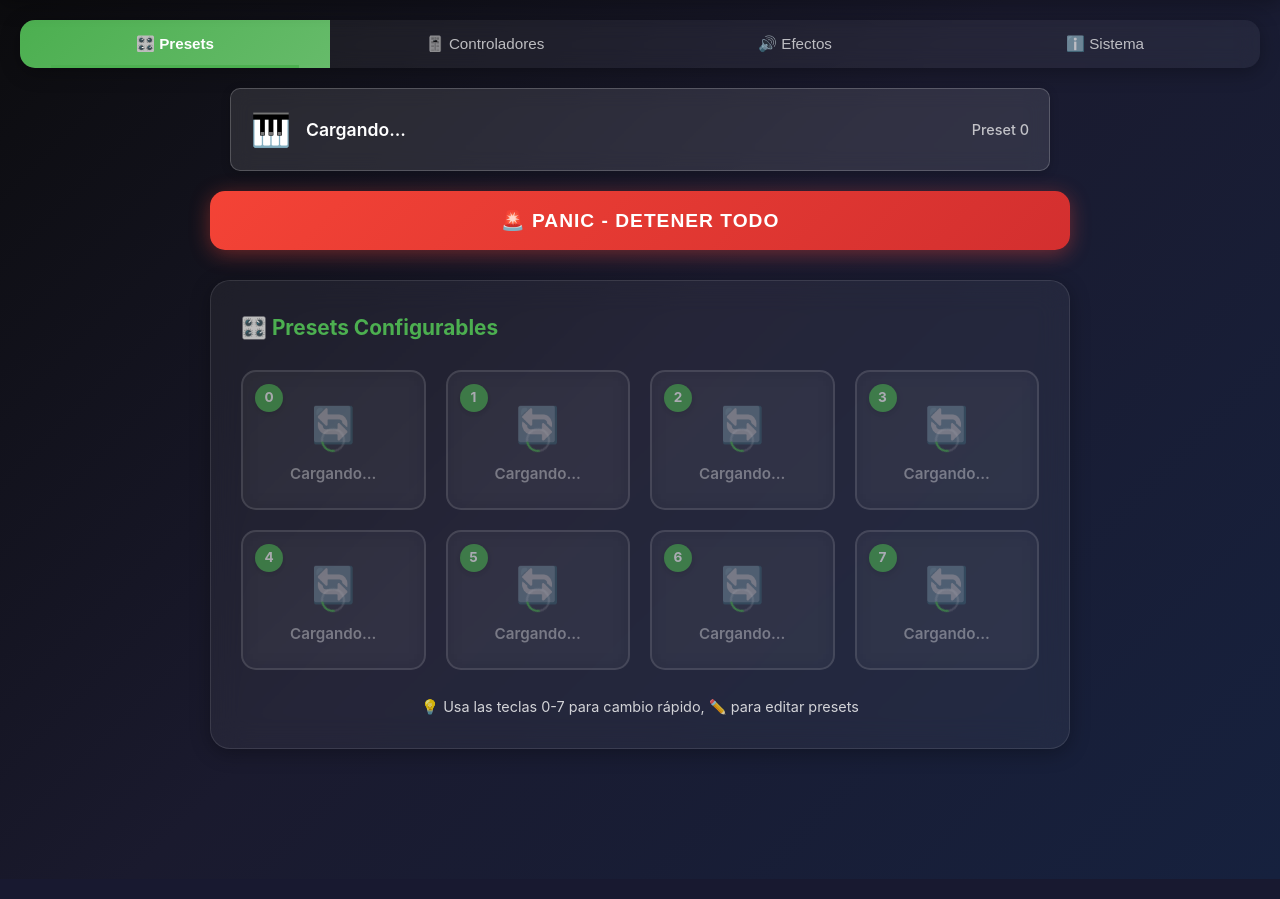
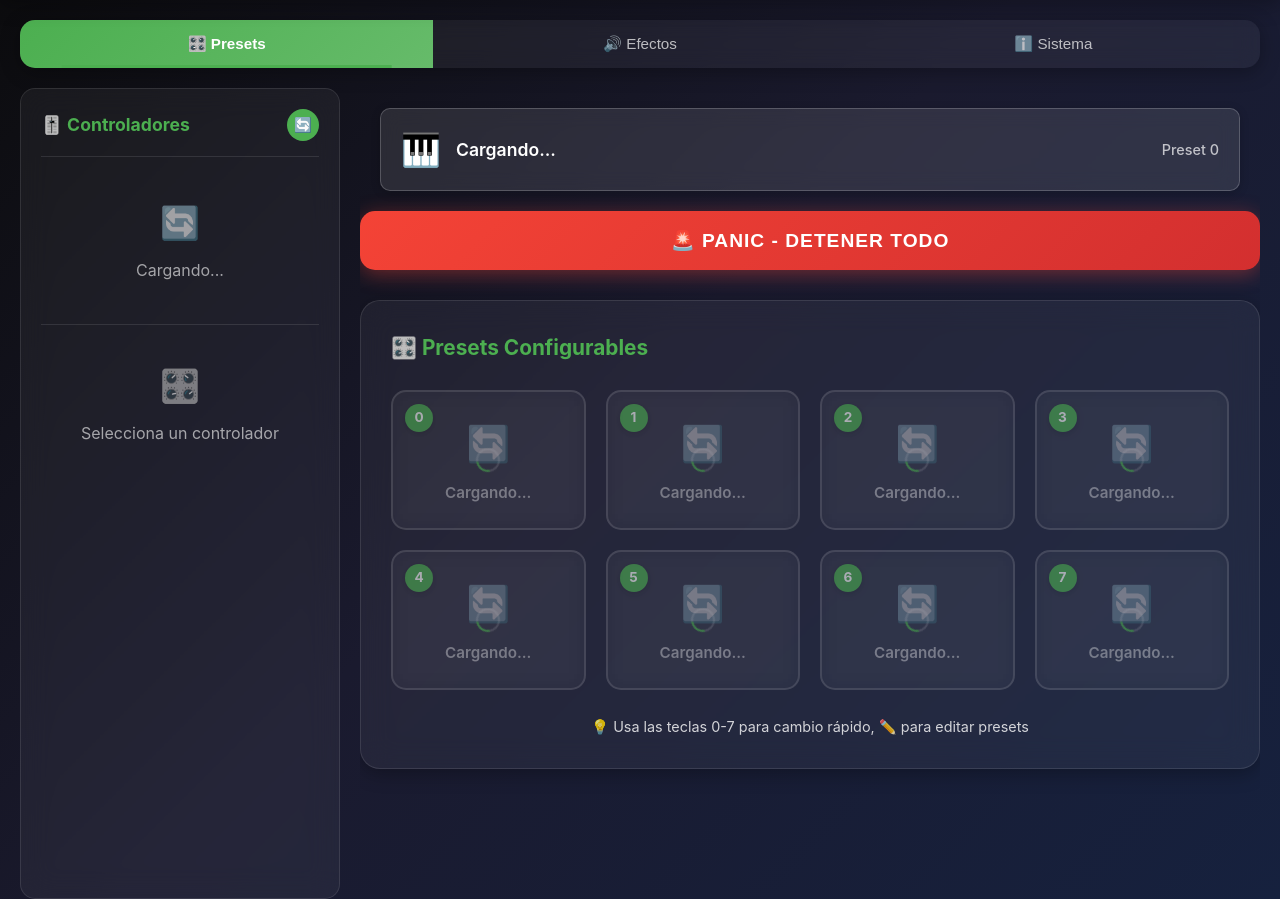
Before and after one commit to jorgetrad99/guitar-midi, a Python web app: template web/templates/index.html in a window 1280 px wide. Shown: the part 142-1041 px from the top of the page. Run offline with Jinja, Linux system fonts and the light colour scheme; the template is opened without the code that fills it, so the values that code supplies are empty.

Commit message:
feat(ui): add controllers sidebar with real-time device selection
Transform the controllers tab into a persistent sidebar that displays MIDI controllers alongside main content. Controllers now show in a dedicated sidebar with refresh functionality, active state indication, and streamlined preset management. The main interface adopts a two-panel layout with controllers always visible for improved workflow.

- Add persistent controllers sidebar with device list and refresh button
- Implement controller selection with visual active states
- Redesign main layout to use flexbox container with sidebar
- Remove dedicated controllers tab in favor of always-visible sidebar
- Update controller rendering logic for sidebar-optimized display
- Enhance visual hierarchy with improved spacing and interaction states

```diff
--- a/web/static/css/style.css
+++ b/web/static/css/style.css
@@ -130,10 +130,202 @@
 }
 
 /* Main Container */
+.main-container {
+    display: flex;
+    height: calc(100vh - 140px);
+    gap: 20px;
+    padding: 0 20px;
+}
+
+.controllers-sidebar {
+    width: 320px;
+    background: var(--white-05);
+    border-radius: var(--border-radius);
+    padding: 20px;
+    backdrop-filter: blur(15px);
+    border: 1px solid var(--white-10);
+    height: 100%;
+    overflow-y: auto;
+    flex-shrink: 0;
+}
+
+.sidebar-header {
+    display: flex;
+    justify-content: space-between;
+    align-items: center;
+    margin-bottom: 20px;
+    padding-bottom: 15px;
+    border-bottom: 1px solid var(--white-10);
+}
+
+.sidebar-header h3 {
+    margin: 0;
+    color: var(--primary);
+    font-size: 1.1rem;
+}
+
+.refresh-controllers {
+    background: var(--primary);
+    color: white;
+    border: none;
+    border-radius: 50%;
+    width: 32px;
+    height: 32px;
+    cursor: pointer;
+    font-size: 0.9rem;
+    transition: var(--transition);
+}
+
+.refresh-controllers:hover {
+    background: var(--primary-dark);
+    transform: rotate(90deg);
+}
+
+.controllers-list {
+    margin-bottom: 20px;
+}
+
+.controller-item {
+    background: var(--white-05);
+    border: 1px solid var(--white-20);
+    border-radius: var(--border-radius-small);
+    padding: 12px;
+    margin-bottom: 10px;
+    cursor: pointer;
+    transition: var(--transition);
+    display: flex;
+    align-items: center;
+    gap: 10px;
+}
+
+.controller-item:hover {
+    border-color: var(--primary);
+    background: rgba(76, 175, 80, 0.1);
+}
+
+.controller-item.active {
+    border-color: var(--primary);
+    background: rgba(76, 175, 80, 0.2);
+    box-shadow: 0 0 15px rgba(76, 175, 80, 0.3);
+}
+
+.controller-icon {
+    font-size: 1.5rem;
+    width: 40px;
+    text-align: center;
+}
+
+.controller-info {
+    flex: 1;
+}
+
+.controller-name {
+    font-weight: 600;
+    font-size: 0.9rem;
+    margin-bottom: 2px;
+}
+
+.controller-type {
+    font-size: 0.75rem;
+    opacity: 0.7;
+}
+
+.controller-status {
+    font-size: 1rem;
+}
+
+.selected-controller-presets {
+    border-top: 1px solid var(--white-10);
+    padding-top: 15px;
+}
+
+.preset-item {
+    background: var(--white-05);
+    border: 1px solid var(--white-20);
+    border-radius: var(--border-radius-small);
+    padding: 10px;
+    margin-bottom: 8px;
+    cursor: pointer;
+    transition: var(--transition);
+    display: flex;
+    align-items: center;
+    gap: 10px;
+}
+
+.preset-item:hover {
+    border-color: var(--primary);
+    background: rgba(76, 175, 80, 0.1);
+}
+
+.preset-item.active {
+    border-color: var(--primary);
+    background: rgba(76, 175, 80, 0.2);
+}
+
+.preset-number {
+    background: var(--primary);
+    color: white;
+    width: 24px;
+    height: 24px;
+    border-radius: 50%;
+    display: flex;
+    align-items: center;
+    justify-content: center;
+    font-size: 0.75rem;
+    font-weight: bold;
+    flex-shrink: 0;
+}
+
+.preset-info {
+    flex: 1;
+}
+
+.preset-name {
+    font-weight: 500;
+    font-size: 0.85rem;
+    margin-bottom: 2px;
+}
+
+.preset-details {
+    font-size: 0.7rem;
+    opacity: 0.7;
+}
+
+.preset-edit {
+    background: var(--secondary);
+    color: white;
+    border: none;
+    border-radius: 50%;
+    width: 24px;
+    height: 24px;
+    cursor: pointer;
+    font-size: 0.7rem;
+    transition: var(--transition);
+    display: flex;
+    align-items: center;
+    justify-content: center;
+}
+
+.preset-edit:hover {
+    background: var(--secondary-dark);
+    transform: scale(1.1);
+}
+
+.loading-controllers, .no-controller-selected {
+    text-align: center;
+    padding: 20px;
+    opacity: 0.6;
+}
+
+.loading-controllers div, .no-controller-selected div {
+    font-size: 2rem;
+    margin-bottom: 10px;
+}
+
 .main {
-    padding: 0 20px 100px;
-    max-width: 900px;
-    margin: 0 auto;
+    flex: 1;
+    padding: 0 0 100px 0;
+    overflow-y: auto;
 }
 
 /* Tab Content */
--- a/web/static/js/app.js
+++ b/web/static/js/app.js
@@ -8,6 +8,10 @@
         this.presets = {};
         this.effects = {};
         this.isLoading = false;
+
+        // Control del panel lateral
+        this.selectedController = null;
+        this.controllers = {};
 
         this.init();
     }
@@ -47,6 +51,12 @@
                 this.updateEffect(effect, value);
             });
         });
+
+        // Refresh controllers button
+        const refreshBtn = document.querySelector('.refresh-controllers');
+        if (refreshBtn) {
+            refreshBtn.addEventListener('click', () => this.loadControllers());
+        }
     }
 
     setupKeyboardShortcuts() {
@@ -89,7 +99,7 @@
                 this.renderPresets();
                 this.updateCurrentInstrument();
                 this.updateEffectValues();
-                this.loadControllers();
+                this.loadControllersSidebar();
 
                 this.showStatus('✅ Sistema cargado', 'success');
             } else {
@@ -116,10 +126,7 @@
         });
         document.getElementById(tabName).classList.add('active');
 
-        // Load specific tab data if needed
-        if (tabName === 'controllers') {
-            this.loadControllers();
-        }
+        // No need to load controllers per tab anymore
     }
 
     renderPresets() {
@@ -362,9 +369,9 @@
         }
     }
 
-    async loadControllers() {
+    async loadControllersSidebar() {
         try {
-            console.log('🎛️ JS: Cargando controladores...');
+            console.log('🎛️ JS: Cargando controladores en sidebar...');
 
             const response = await fetch('/api/controllers');
             const data = await response.json();
@@ -372,26 +379,26 @@
             console.log('📋 JS: Controladores obtenidos:', data);
 
             if (data.success) {
-                this.renderControllers(data.controllers, data.types);
+                this.controllers = data.controllers;
+                this.renderControllersSidebar(data.controllers);
             } else {
-                this.renderControllersError('Error cargando controladores');
+                this.renderControllersSidebarError('Error cargando controladores');
             }
         } catch (error) {
             console.error('❌ JS: Error loading controllers:', error);
-            this.renderControllersError('Error de conexión');
+            this.renderControllersSidebarError('Error de conexión');
         }
     }
 
-    renderControllers(controllers, types) {
-        const container = document.getElementById('controllersContainer');
+    renderControllersSidebar(controllers) {
+        const container = document.getElementById('controllersList');
         if (!container) return;
 
         if (Object.keys(controllers).length === 0) {
             container.innerHTML = `
-                <div class="text-center" style="padding: 40px 20px; opacity: 0.7;">
-                    <div style="font-size: 2rem; margin-bottom: 15px;">🔌</div>
-                    <p>No hay controladores conectados</p>
-                    <p style="font-size: 0.9rem; margin-top: 10px;">Conecta un dispositivo MIDI para empezar</p>
+                <div class="loading-controllers">
+                    <div>🔌</div>
+                    <p>No hay controladores</p>
                 </div>
             `;
             return;
@@ -400,33 +407,172 @@
         let html = '';
         Object.entries(controllers).forEach(([controllerName, controllerInfo]) => {
             const type = controllerInfo.type;
-            const typeInfo = types[type] || {};
+            const isActive = this.selectedController === controllerName;
 
             html += `
-                <div class="controller-card" data-controller="${controllerName}">
-                    <div class="controller-header">
-                        <div class="controller-icon">${this.getControllerIcon(type)}</div>
-                        <div class="controller-info">
-                            <h3 class="controller-name">${controllerName}</h3>
-                            <p class="controller-type">${typeInfo.name || type}</p>
-                        </div>
-                        <div class="controller-status ${controllerInfo.connected ? 'connected' : 'disconnected'}">
-                            ${controllerInfo.connected ? '✅' : '❌'}
-                        </div>
+                <div class="controller-item ${isActive ? 'active' : ''}"
+                     data-controller="${controllerName}"
+                     onclick="window.guitarMIDIApp.selectController('${controllerName}')">
+                    <div class="controller-icon">${this.getControllerIcon(type)}</div>
+                    <div class="controller-info">
+                        <div class="controller-name">${controllerName}</div>
+                        <div class="controller-type">${type.replace('_', ' ')}</div>
                     </div>
-                    <div class="controller-presets" id="presets-${controllerName}">
-                        <div class="loading">Cargando presets...</div>
+                    <div class="controller-status">
+                        ${controllerInfo.connected ? '✅' : '❌'}
                     </div>
                 </div>
             `;
         });
 
         container.innerHTML = html;
+    }
 
-        // Load presets for each controller
-        Object.keys(controllers).forEach(controllerName => {
-            this.loadControllerPresets(controllerName);
+    renderControllersSidebarError(message) {
+        const container = document.getElementById('controllersList');
+        if (!container) return;
+
+        container.innerHTML = `
+            <div class="loading-controllers">
+                <div>❌</div>
+                <p>${message}</p>
+                <button onclick="window.guitarMIDIApp.loadControllersSidebar()"
+                        style="margin-top: 10px; padding: 6px 12px; background: var(--primary); color: white; border: none; border-radius: 4px; cursor: pointer;">
+                    🔄 Reintentar
+                </button>
+            </div>
+        `;
+    }
+
+    async selectController(controllerName) {
+        try {
+            console.log(`🎛️ JS: Seleccionando controlador: ${controllerName}`);
+
+            this.selectedController = controllerName;
+
+            // Actualizar UI para mostrar el controlador seleccionado
+            this.renderControllersSidebar(this.controllers);
+
+            // Cargar presets del controlador seleccionado
+            await this.loadSelectedControllerPresets(controllerName);
+
+        } catch (error) {
+            console.error('❌ JS: Error selecting controller:', error);
+        }
+    }
+
+    async loadSelectedControllerPresets(controllerName) {
+        try {
+            const container = document.getElementById('selectedControllerPresets');
+            if (!container) return;
+
+            // Mostrar loading
+            container.innerHTML = `
+                <div class="loading-controllers">
+                    <div>🔄</div>
+                    <p>Cargando presets...</p>
+                </div>
+            `;
+
+            const response = await fetch(`/api/controllers/${controllerName}/presets`);
+            const data = await response.json();
+
+            if (data.success) {
+                this.renderSelectedControllerPresets(controllerName, data.presets, data.current_preset);
+            } else {
+                container.innerHTML = `
+                    <div class="loading-controllers">
+                        <div>❌</div>
+                        <p>Error: ${data.error}</p>
+                    </div>
+                `;
+            }
+
+        } catch (error) {
+            console.error(`❌ JS: Error loading presets for ${controllerName}:`, error);
+            const container = document.getElementById('selectedControllerPresets');
+            if (container) {
+                container.innerHTML = `
+                    <div class="loading-controllers">
+                        <div>❌</div>
+                        <p>Error de conexión</p>
+                    </div>
+                `;
+            }
+        }
+    }
+
+    renderSelectedControllerPresets(controllerName, presets, currentPreset) {
+        const container = document.getElementById('selectedControllerPresets');
+        if (!container) return;
+
+        if (Object.keys(presets).length === 0) {
+            container.innerHTML = `
+                <div class="no-controller-selected">
+                    <div>🎛️</div>
+                    <p>Sin presets</p>
+                </div>
+            `;
+            return;
+        }
+
+        let html = `<h4 style="margin-bottom: 15px; color: var(--primary);">Presets - ${controllerName}</h4>`;
+
+        Object.entries(presets).forEach(([presetId, presetInfo]) => {
+            const isActive = parseInt(presetId) === currentPreset;
+
+            html += `
+                <div class="preset-item ${isActive ? 'active' : ''}"
+                     onclick="window.guitarMIDIApp.setControllerPreset('${controllerName}', ${presetId})">
+                    <div class="preset-number">${presetId}</div>
+                    <div class="preset-info">
+                        <div class="preset-name">${presetInfo.name || 'Preset ' + presetId}</div>
+                        <div class="preset-details">Programa ${presetInfo.program || 0}</div>
+                    </div>
+                    <button class="preset-edit"
+                            onclick="event.stopPropagation(); window.guitarMIDIApp.editControllerPreset('${controllerName}', ${presetId})"
+                            title="Editar preset">
+                        ✏️
+                    </button>
+                </div>
+            `;
         });
+
+        container.innerHTML = html;
+    }
+
+    async setControllerPreset(controllerName, presetId) {
+        try {
+            console.log(`🎛️ JS: Activando preset ${presetId} en controlador ${controllerName}`);
+
+            const response = await fetch(`/api/controllers/${controllerName}/preset/${presetId}`, {
+                method: 'POST'
+            });
+
+            const data = await response.json();
+
+            if (data.success) {
+                this.showStatus(`✅ ${controllerName}: ${data.preset_name}`, 'success');
+                // Recargar presets para actualizar el estado activo
+                this.loadSelectedControllerPresets(controllerName);
+            } else {
+                this.showStatus(`❌ Error: ${data.error}`, 'error');
+            }
+        } catch (error) {
+            console.error('❌ JS: Error setting controller preset:', error);
+            this.showStatus('❌ Error de conexión', 'error');
+        }
+    }
+
+    editControllerPreset(controllerName, presetId) {
+        // TODO: Implementar editor de presets para controladores
+        console.log(`✏️ JS: Editando preset ${presetId} de ${controllerName}`);
+        this.showStatus('🔧 Editor de presets en desarrollo', 'warning');
+    }
+
+    // Mantener función para compatibilidad (llamará a la nueva)
+    async loadControllers() {
+        return this.loadControllersSidebar();
     }
 
     renderControllersError(message) {
--- a/web/templates/index.html
+++ b/web/templates/index.html
@@ -16,12 +16,35 @@
     <!-- Navigation Tabs -->
     <div class="nav-tabs">
         <button class="nav-tab active" data-tab="presets">🎛️ Presets</button>
-        <button class="nav-tab" data-tab="controllers">🎚️ Controladores</button>
         <button class="nav-tab" data-tab="effects">🔊 Efectos</button>
         <button class="nav-tab" data-tab="info">ℹ️ Sistema</button>
     </div>
 
-    <main class="main">
+    <main class="main-container">
+        <!-- Panel lateral de controladores -->
+        <aside class="controllers-sidebar">
+            <div class="sidebar-header">
+                <h3>🎚️ Controladores</h3>
+                <button class="refresh-controllers" title="Actualizar controladores">🔄</button>
+            </div>
+
+            <div class="controllers-list" id="controllersList">
+                <div class="loading-controllers">
+                    <div>🔄</div>
+                    <p>Cargando...</p>
+                </div>
+            </div>
+
+            <div class="selected-controller-presets" id="selectedControllerPresets">
+                <div class="no-controller-selected">
+                    <div>🎛️</div>
+                    <p>Selecciona un controlador</p>
+                </div>
+            </div>
+        </aside>
+
+        <!-- Contenido principal -->
+        <main class="main">
         <!-- Current Instrument Display -->
         <div class="current-instrument">
             <div class="current-icon" id="currentIcon">🎹</div>
@@ -83,25 +106,6 @@
                 </div>
                 <div class="text-center" style="opacity: 0.8; font-size: 0.9rem; margin-top: 15px;">
                     💡 Usa las teclas 0-7 para cambio rápido, ✏️ para editar presets
-                </div>
-            </div>
-        </div>
-
-        <!-- TAB: Controllers -->
-        <div id="controllers" class="tab-content">
-            <div class="section">
-                <h2 class="section-title">🎚️ Controladores MIDI</h2>
-
-                <div class="controllers-container" id="controllersContainer">
-                    <div class="text-center" style="padding: 40px 20px; opacity: 0.7;">
-                        <div style="font-size: 2rem; margin-bottom: 15px;">🔄</div>
-                        <p>Cargando controladores...</p>
-                        <p style="font-size: 0.9rem; margin-top: 10px;">Detectando dispositivos MIDI...</p>
-                    </div>
-                </div>
-
-                <div class="text-center" style="opacity: 0.8; font-size: 0.9rem; margin-top: 20px;">
-                    🎛️ Cada controlador tiene sus propios presets y configuración
                 </div>
             </div>
         </div>
@@ -210,6 +214,7 @@
                 </div>
             </div>
         </div>
+        </main>
     </main>
 
     <!-- Preset Editor Modal -->
```
Also changed, not shown: guitar_midi_complete.py (+30 -0 lines).
